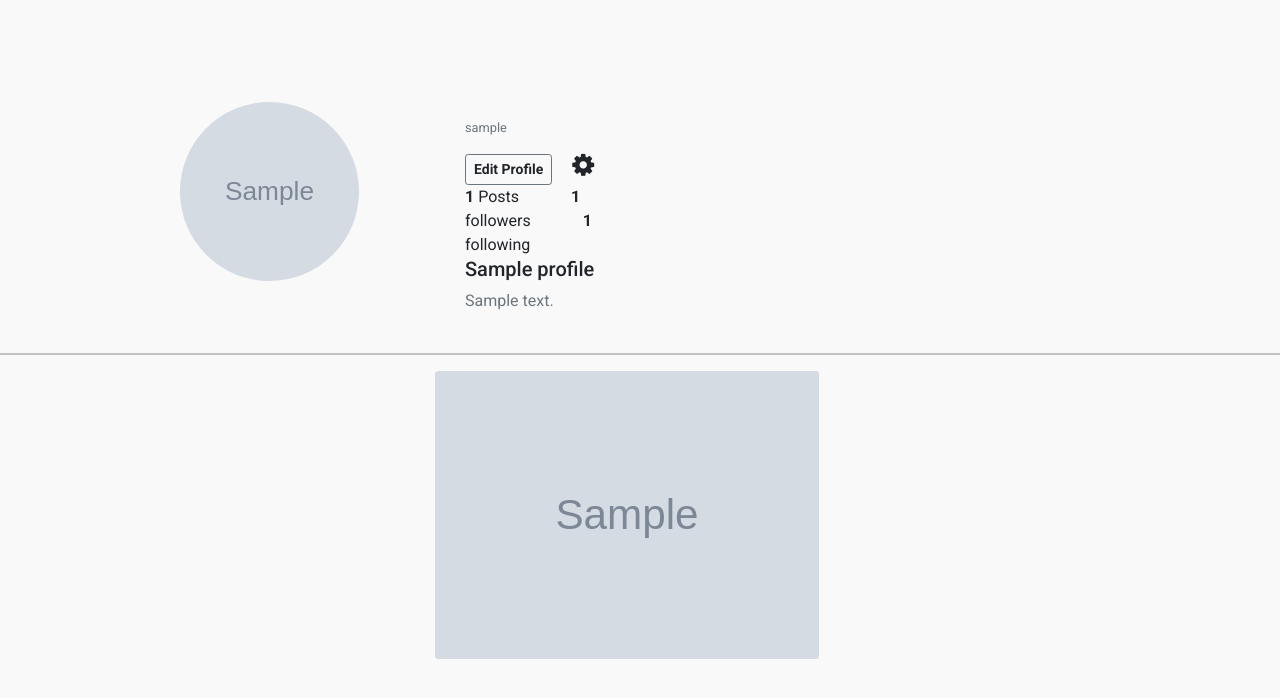
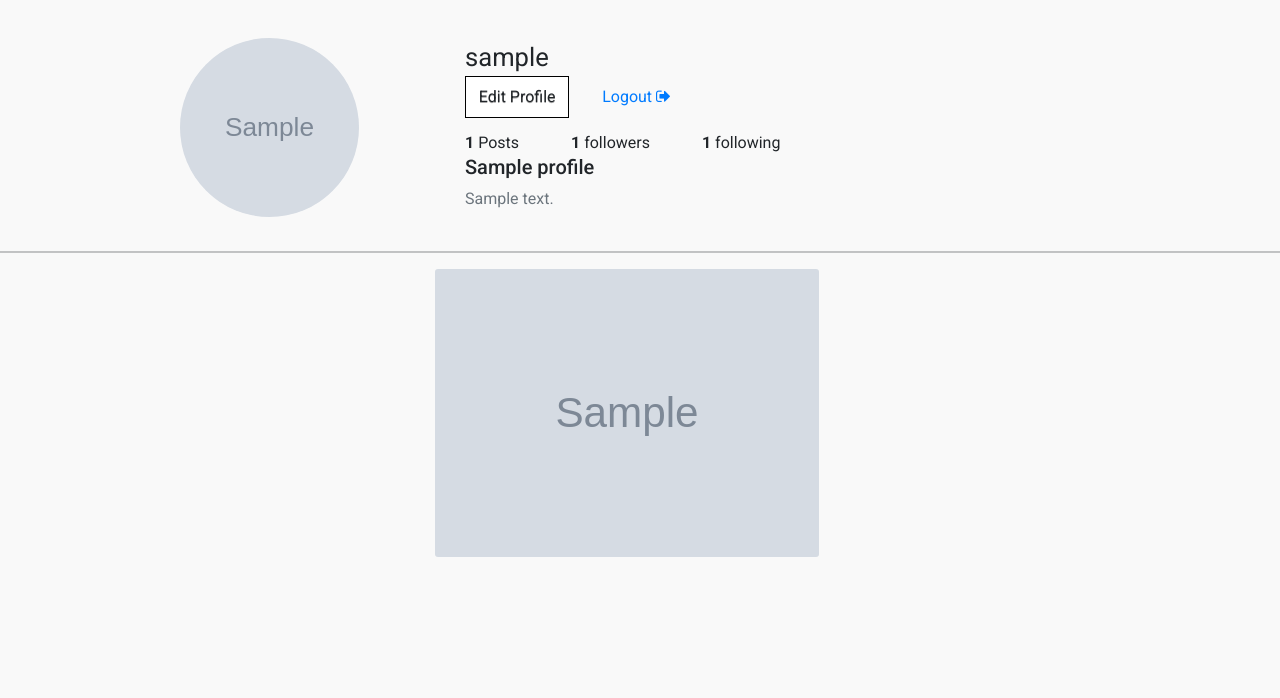
Before and after one commit to JoyChristine/Instagram, a Django app: template app/templates/app/user.html in a window 1280 px wide. Shown: the part 58-756 px from the top of the page. Run offline with Django 4.2, Linux system fonts and the light colour scheme; a user stored in the database is signed in; tables that the repository leaves empty hold one stand-in row (values such as "Sample post"); the template is opened without the code that fills it: values that come from a table or form of the project are taken from there, most other values are stand-ins (such as "Sample title", 1, 10 or a date in 2020); grey boxes marked "Sample" are stand-in pictures; some libraries are stand-ins or nearby versions.

Commit message:
style logout icon

```diff
--- a/app/templates/app/user.html
+++ b/app/templates/app/user.html
@@ -2,7 +2,7 @@
 {% load crispy_forms_tags %}
 {% block content %}
 {%load static%}
-<div class="user" style="margin-top:8%">
+<div class="user" id="user">
     <div class="content-section">
         <div class="media">
             <div class="container">
@@ -20,13 +20,15 @@
 
 
                     </div>
-                    <div class="col-md-2 mt-3" >
+                    <div class="col-md-6 " >
                         <div class="media-body">
                             <div class="account-heading">
-                                <span class="mr-3 text-secondary username">{{ user.username }}</span>
-                                <a class="btn btn-sm btn-outline-secondary mr-3" data-toggle="modal" data-target=".bd-example-modal-md"><strong>Edit Profile</strong></a>
-                                <a class="mt-3" data-toggle="modal" data-target="#ModalCenter">
-                                    <i class="fa fa-cog mt-3" id="cog"></i></a>
+                                <span class="username-text">{{ user.username }}</span>
+                                <br>
+                                <a class="btn-edit" data-toggle="modal" data-target=".bd-example-modal-md"><strong>Edit Profile</strong></a>
+                                <a href="{% url 'logout' %}" class="ml-3" id="log"> Logout
+                                    <i class="fa fa-sign-out" id="logout-icon" aria-hidden="true"></i>
+                                </a>
                             </div>
 
                             <div class="details" id=>
@@ -41,20 +43,7 @@
                 </div>
             </div>
         </div>
-        <div class="modal fade bd-example-modal-sm" id="ModalCenter" tabindex="-1" role="dialog" aria-labelledby="exampleModalCenterTitle" aria-hidden="true">
-            <div class="modal-dialog modal-sm" role="document">
-                <div class="modal-content">
-                    <div class="modal-body">
-                        <a class="D-block mx-auto" href="">Change Password</a>
-                        <hr>
-                        <a class="D-block mx-auto" href="{% url 'logout' %}">Log Out</a>
-                        <hr>
-                        <a class="D-block mx-auto" href="" data-dismiss="modal">Close</a>
-                    </div>
 
-                </div>
-            </div>
-        </div>
         <div class="modal fade bd-example-modal-md" tabindex="-1" role="dialog" aria-labelledby="myLargeModalLabel" aria-hidden="true">
             <div class="modal-dialog modal-md ">
                 <div class="modal-content">
```
